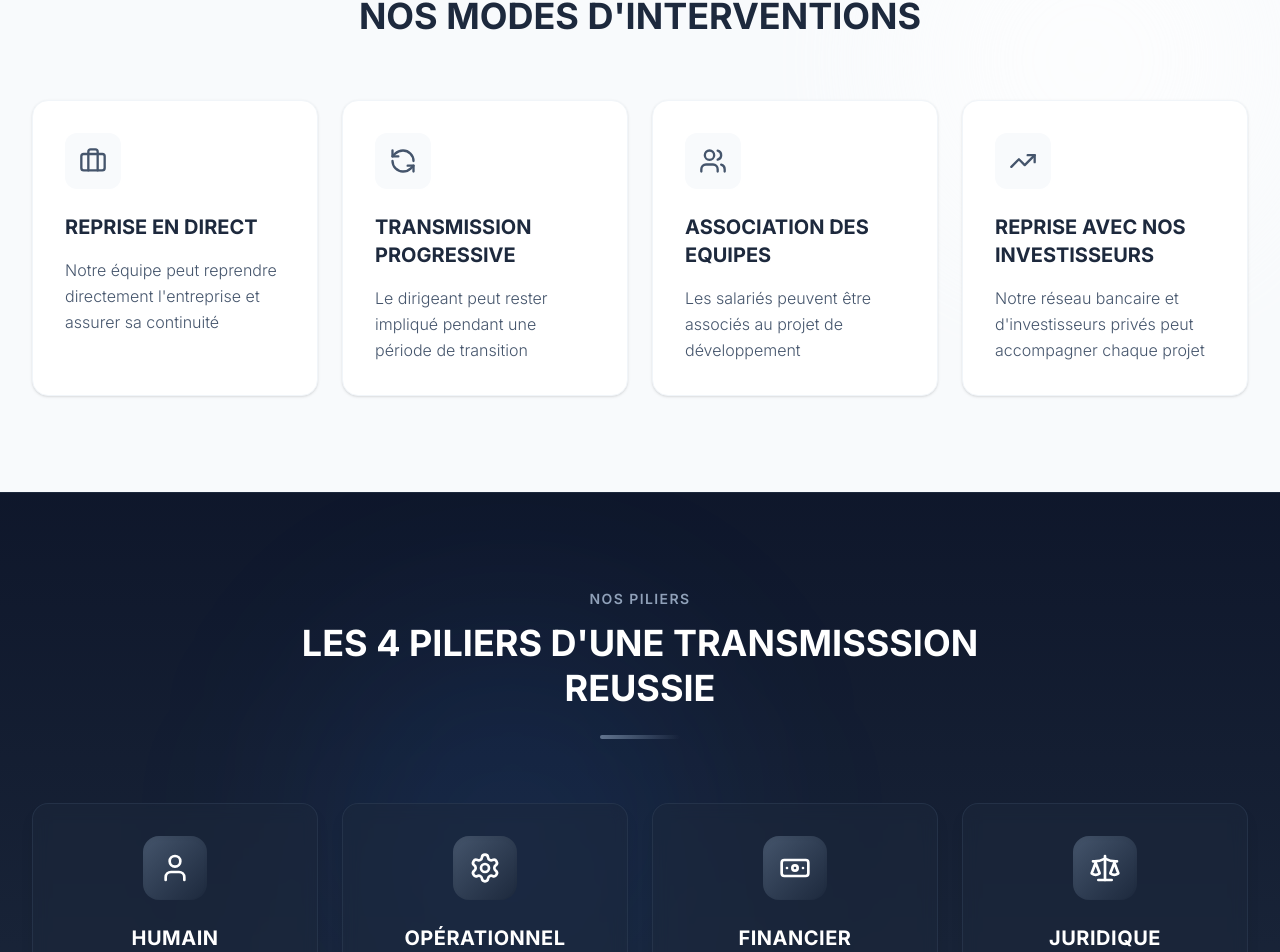
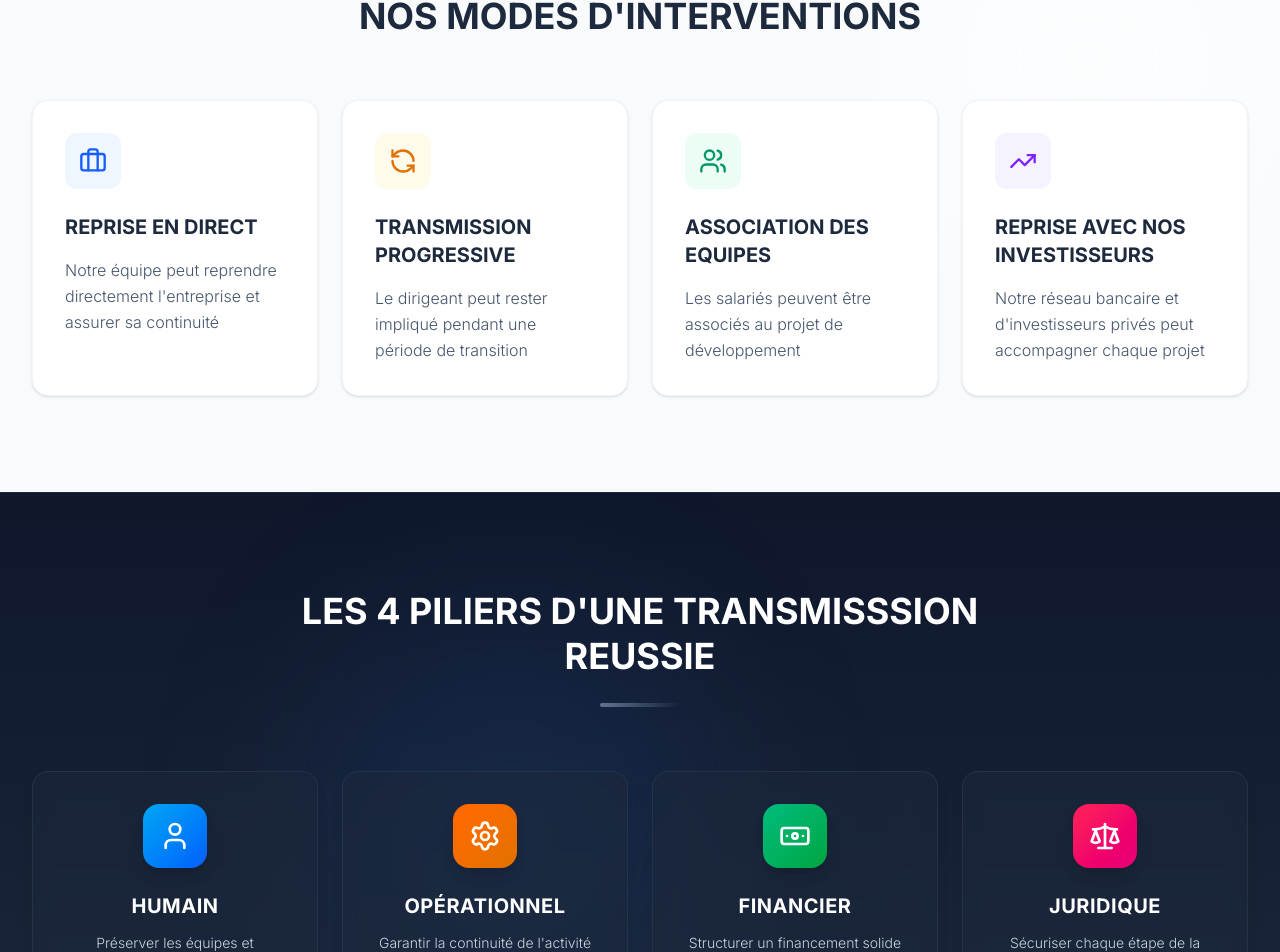
Before and after one commit to DelvinTR/Demo_florent, a React (Vite) app: page / in a window 1280 px wide. Shown: the part 1476-2428 px from the top of the page. Built offline with nearby package versions, Linux system fonts and the light colour scheme.

Commit message:
feat: colorisation des icônes avec couleurs vibrantes

```diff
--- a/src/components/ContactSection.jsx
+++ b/src/components/ContactSection.jsx
@@ -9,7 +9,7 @@ const ContactSection = ({ content }) => {
       <div className="absolute top-1/2 left-1/2 -translate-x-1/2 -translate-y-1/2 w-[600px] h-[600px] rounded-full border border-slate-100 opacity-60 pointer-events-none"></div>
 
       <div className="max-w-4xl mx-auto px-6 lg:px-8 relative z-10 text-center animate-fade-in-up">
-        <div className="inline-flex items-center justify-center w-20 h-20 rounded-full bg-slate-50 text-slate-600 mb-8 shadow-sm border border-slate-100">
+        <div className="inline-flex items-center justify-center w-20 h-20 rounded-full bg-blue-50 text-blue-600 mb-8 shadow-sm border border-blue-100">
           <Lock className="w-8 h-8" />
         </div>
 
--- a/src/components/HeroSection.jsx
+++ b/src/components/HeroSection.jsx
@@ -32,7 +32,7 @@ const HeroSection = ({ content }) => {
 
         <a href="#vision" className="mt-12 group flex items-center gap-2 bg-white hover:bg-slate-100 text-slate-900 px-8 py-4 rounded-full text-lg font-medium tracking-wide shadow-lg hover:shadow-xl transform hover:-translate-y-1 transition-all duration-300">
           Découvrir notre projet
-          <ChevronRight className="w-5 h-5 text-slate-500 group-hover:text-slate-900 group-hover:translate-x-1 transition-transform" />
+          <ChevronRight className="w-5 h-5 text-emerald-500 group-hover:text-emerald-700 group-hover:translate-x-1 transition-all" />
         </a>
       </div>
     </section>
--- a/src/components/InterventionsSection.jsx
+++ b/src/components/InterventionsSection.jsx
@@ -2,19 +2,19 @@ import React from 'react';
 import { ArrowRight, Briefcase, RefreshCcw, Users, TrendingUp } from 'lucide-react';
 
 const iconMap = {
-  1: <Briefcase className="w-7 h-7 text-slate-600" />,
-  2: <RefreshCcw className="w-7 h-7 text-slate-600" />,
-  3: <Users className="w-7 h-7 text-slate-600" />,
-  4: <TrendingUp className="w-7 h-7 text-slate-600" />
+  1: { icon: <Briefcase className="w-7 h-7 text-blue-600" />, bg: 'bg-blue-50', hoverBg: 'group-hover:bg-blue-100', barColor: 'from-blue-500 to-blue-300' },
+  2: { icon: <RefreshCcw className="w-7 h-7 text-amber-600" />, bg: 'bg-amber-50', hoverBg: 'group-hover:bg-amber-100', barColor: 'from-amber-500 to-amber-300' },
+  3: { icon: <Users className="w-7 h-7 text-emerald-600" />, bg: 'bg-emerald-50', hoverBg: 'group-hover:bg-emerald-100', barColor: 'from-emerald-500 to-emerald-300' },
+  4: { icon: <TrendingUp className="w-7 h-7 text-violet-600" />, bg: 'bg-violet-50', hoverBg: 'group-hover:bg-violet-100', barColor: 'from-violet-500 to-violet-300' }
 };
 
 const InterventionCard = ({ mode, index }) => {
   return (
     <div className="bg-white p-8 rounded-2xl hover-lift shadow-sm border border-slate-100 flex flex-col h-full group relative overflow-hidden">
-      <div className="absolute top-0 left-0 w-full h-1 bg-gradient-to-r from-slate-300 to-slate-100 transform origin-left scale-x-0 group-hover:scale-x-100 transition-transform duration-500 ease-out"></div>
+      <div className={`absolute top-0 left-0 w-full h-1 bg-gradient-to-r ${iconMap[mode.id].barColor} transform origin-left scale-x-0 group-hover:scale-x-100 transition-transform duration-500 ease-out`}></div>
 
-      <div className="w-14 h-14 rounded-xl bg-slate-50 flex items-center justify-center mb-6 group-hover:bg-slate-100 transition-colors">
-        {React.cloneElement(iconMap[mode.id], { className: "w-7 h-7 text-slate-600 group-hover:text-slate-800 transition-colors" })}
+      <div className={`w-14 h-14 rounded-xl ${iconMap[mode.id].bg} ${iconMap[mode.id].hoverBg} flex items-center justify-center mb-6 transition-colors`}>
+        {iconMap[mode.id].icon}
       </div>
 
 
--- a/src/components/PillarsSection.jsx
+++ b/src/components/PillarsSection.jsx
@@ -2,19 +2,19 @@ import React from 'react';
 import { User, Settings, Banknote, Scale } from 'lucide-react';
 
 const iconMap = {
-  1: <User className="w-8 h-8 text-white relative z-10" />,
-  2: <Settings className="w-8 h-8 text-white relative z-10" />,
-  3: <Banknote className="w-8 h-8 text-white relative z-10" />,
-  4: <Scale className="w-8 h-8 text-white relative z-10" />
+  1: { icon: <User className="w-8 h-8 text-white relative z-10" />, gradient: 'from-sky-500 to-blue-600' },
+  2: { icon: <Settings className="w-8 h-8 text-white relative z-10" />, gradient: 'from-orange-500 to-amber-600' },
+  3: { icon: <Banknote className="w-8 h-8 text-white relative z-10" />, gradient: 'from-emerald-500 to-green-600' },
+  4: { icon: <Scale className="w-8 h-8 text-white relative z-10" />, gradient: 'from-rose-500 to-pink-600' }
 };
 
 const PillarCard = ({ pillar }) => {
   return (
     <div className="bg-slate-800/50 backdrop-blur-sm border border-slate-700/50 text-white rounded-2xl p-8 flex flex-col items-center text-center shadow-lg hover:bg-slate-800 hover:border-slate-500 transition-all duration-300 hover:-translate-y-2 group">
-      <div className="w-16 h-16 rounded-2xl bg-gradient-to-br from-slate-600 to-slate-800 flex items-center justify-center mb-6 shadow-inner relative overflow-hidden group-hover:scale-110 transition-transform duration-500 origin-center">
+      <div className={`w-16 h-16 rounded-2xl bg-gradient-to-br ${(iconMap[pillar.id] || { gradient: 'from-slate-600 to-slate-800' }).gradient} flex items-center justify-center mb-6 shadow-lg relative overflow-hidden group-hover:scale-110 transition-transform duration-500 origin-center`}>
         {/* Glow effect */}
         <div className="absolute inset-0 bg-white/10 opacity-0 group-hover:opacity-100 transition-opacity duration-300"></div>
-        {iconMap[pillar.id] || <User className="w-8 h-8 text-white relative z-10" />}
+        {(iconMap[pillar.id] || { icon: <User className="w-8 h-8 text-white relative z-10" /> }).icon}
       </div>
       <h3 className="text-xl font-bold mb-3 tracking-wide">{pillar.title}</h3>
       <p className="text-slate-300 font-light leading-relaxed text-sm">{pillar.description}</p>
@@ -30,7 +30,6 @@ const PillarsSection = ({ content }) => {
 
       <div className="max-w-7xl mx-auto px-6 lg:px-8 relative z-10">
         <div className="text-center max-w-3xl mx-auto mb-16">
-          <span className="text-slate-400 font-semibold tracking-widest text-sm uppercase block mb-3">Nos piliers</span>
           <h2 className="text-3xl lg:text-4xl font-bold text-white mb-6 leading-tight">{content.title}</h2>
           <div className="h-1 w-20 bg-gradient-to-r from-slate-500 to-transparent mx-auto rounded-full"></div>
         </div>
--- a/src/components/TeamSection.jsx
+++ b/src/components/TeamSection.jsx
@@ -18,7 +18,7 @@ const TeamMemberCard = ({ member }) => {
         <p className="text-slate-500 font-medium mb-2 text-sm tracking-wide">{member.role}</p>
 
         <div className="flex flex-col gap-3 mt-auto pt-4">
-          <a href={`tel:${member.phone.replace(/\./g, '')}`} className="flex items-center justify-center gap-2 text-slate-600 hover:text-slate-900 transition-colors py-2 px-4 rounded-xl border border-slate-200 hover:border-slate-400 bg-slate-50 hover:bg-white font-medium shadow-sm">
+          <a href={`tel:${member.phone.replace(/\./g, '')}`} className="flex items-center justify-center gap-2 text-emerald-700 hover:text-emerald-900 transition-colors py-2 px-4 rounded-xl border border-emerald-200 hover:border-emerald-400 bg-emerald-50 hover:bg-emerald-100 font-medium shadow-sm">
             <Phone className="w-4 h-4" />
             <span>{member.phone}</span>
           </a>
```
